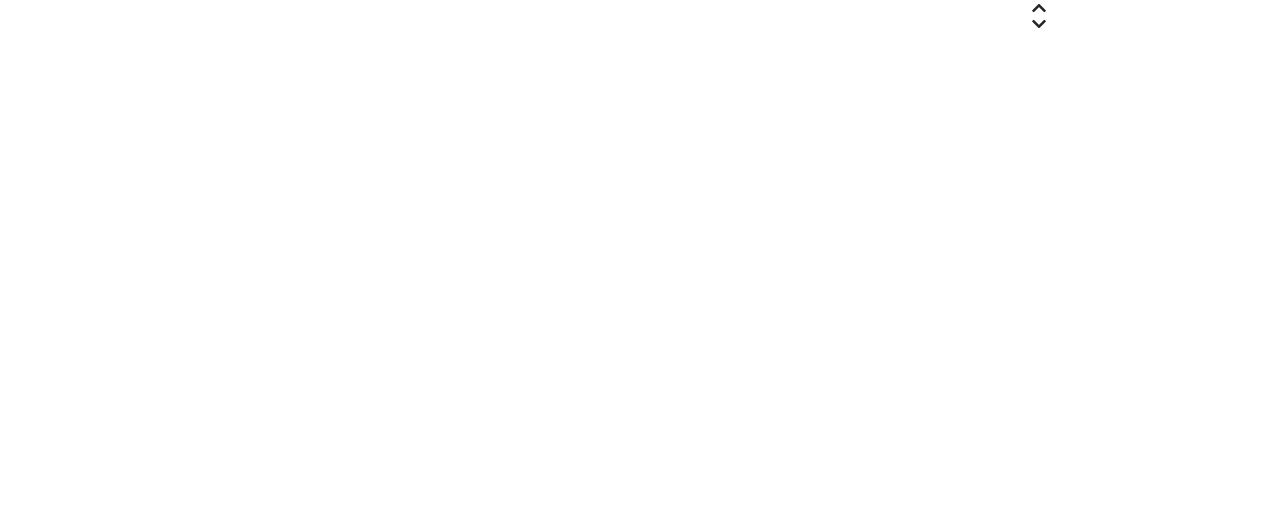
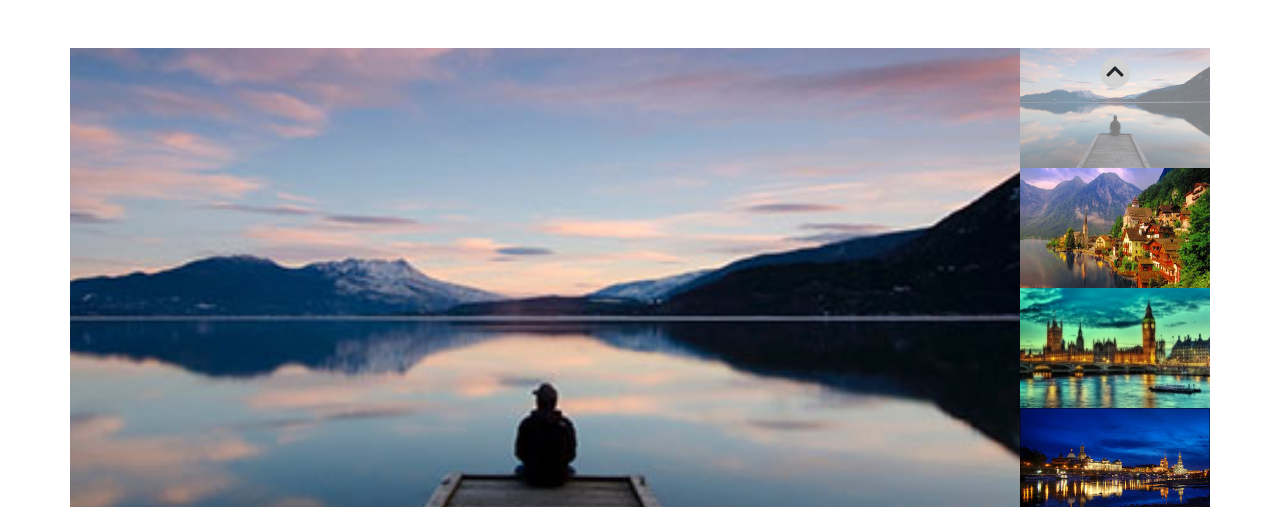
Before and after one commit to Mattia3/js-array-carousel, a plain HTML site: page index.html in a window 1280 px wide. Shown: the top 507 px of the page. Drawn offline with nearby package versions, Linux system fonts and the light colour scheme.

Commit message:
Esercizio completato

```diff
--- a/css/style.css
+++ b/css/style.css
@@ -0,0 +1,54 @@
+.image-container-left > img{
+  position: absolute;
+  top: 0;
+  left: 0;
+  width: 100%;
+  height: 600px;
+  object-fit: cover;
+}
+
+.image-container-right > img{
+  height: 120px;
+  width: 100%;
+}
+
+.arrow-container{
+  position: absolute;
+  top: 0;
+  display: flex;
+  flex-direction: column;
+  justify-content: space-between;
+  bottom: 0;
+  left: 50%;
+  transform: translatex(-50%);
+}
+
+.arrow-background{
+  background-color: lightgray;
+  border-radius: 50%;
+  width: 30px;
+  height: 30px;
+  text-align: center;
+  margin: 10px;
+}
+
+.text-img > .titoli{
+  position: absolute;
+  bottom: 0;
+}
+
+.img-big-active{
+  z-index: 10;
+}
+
+.titoli{
+  position: absolute;
+  z-index: 11;
+  bottom: 38px;
+  color: white;
+  display: none;
+}
+.active{
+  opacity: 0.5;
+  display: block;
+}
--- a/index.html
+++ b/index.html
@@ -14,23 +14,26 @@
 
 <body>
   <div class="container">
-    <div class="row">
+    <div class="row mt-5">
 
-      <div class="col-10">
-        <div class="image-container-left"></div>
-        <div class="text-img"></div>
+      <div class="col-10 position-relative">
+        <div class="image-container-left">
+
+        </div>
       </div>
 
-      <div class="col-2">
+      <div class="col-2 position-relative p-0">
         <div class="image-container-right"></div>
 
-        <div class="arrow-container d-flex flex-column justify-content-between">
+        <div class="arrow-container">
 
-          <div class="arrow-top"></div>
-          <i class="fas fa-chevron-up"></i>
+          <div class="arrow-top arrow-background">
+            <i class="fas fa-chevron-up align-middle fs-5"></i>
+          </div>
 
-          <div class="arrow-bottom"></div>
-          <i class="fas fa-chevron-down"></i>
+          <div class="arrow-bottom arrow-background">
+            <i class="fas fa-chevron-down align-middle fs-5"></i>
+          </div>
         </div>
       </div>
     </div>
--- a/js/script.js
+++ b/js/script.js
@@ -1,9 +1,9 @@
 const items = [
-  'img/01.jpg',
-  'img/02.jpg',
-  'img/03.jpg',
-  'img/04.jpg',
-  'img/05.jpg'
+  'consegna/img/01.jpg',
+  'consegna/img/02.jpg',
+  'consegna/img/03.jpg',
+  'consegna/img/04.jpg',
+  'consegna/img/05.jpg'
 ];
 
 const title = [
@@ -26,12 +26,79 @@ const text = [
 
 const imageContainerLeft = document.querySelector(".image-container-left");
 const carosel = document.querySelector(".image-container-right");
+const textImg = document.querySelector(".text-img");
+let imgSelect = 0;
 
-for (let i = 0; i < items.lenght; i++) {
+for (let i = 0; i < items.length; i++) {
   const urlImgCorrent = items[i];
 
   let op0 = "";
+  if (op0 === items[i]){
+    op0 = "opacity-0";
+  }
 
-  const tagImg = '<img class="${op0}" src="${urlImgCorrent}" alt="immagini #${i}">';
+  const tagImg =`<img class="${op0}" src="${urlImgCorrent}" alt="immagini #${i}">`;
   imageContainerLeft.innerHTML += tagImg;
+  console.log("sono arrivato qua");
+
+  carosel.innerHTML += tagImg;
+
+  let titleText =`<div class="titoli${op0}"><h2>${title[i]}</h2>${text[i]}</div>`
+  imageContainerLeft.innerHTML += titleText;
 }
+
+const selectedText = document.querySelectorAll(".titoli")
+const selectedThumb = document.querySelectorAll(".image-container-right img")
+const selectedBigImg = document.querySelectorAll(".image-container-left img")
+
+let singolSelectedThumb = selectedThumb[imgSelect];
+let singolSelectedBigImg = selectedBigImg[imgSelect];
+let singolSelectedText = selectedText[imgSelect];
+
+singolSelectedText.classList.add("active")
+singolSelectedThumb.classList.add("active")
+singolSelectedBigImg.classList.add("img-big-active")
+
+const arrowTop = document.querySelector(".arrow-top");
+const arrowBottom = document.querySelector(".arrow-bottom");
+
+
+arrowTop.addEventListener("click", function() {
+  //Riazzero il ciclo e lo faccio tornare dall'inizio
+  if(imgSelect === 0){
+    imgSelect = items.length;
+  }
+  singolSelectedThumb.classList.remove("active");
+  singolSelectedBigImg.classList.remove("img-big-active");
+  singolSelectedText.classList.remove("active");
+  imgSelect--;
+  singolSelectedThumb = selectedThumb[imgSelect];
+  singolSelectedBigImg = selectedBigImg[imgSelect];
+  singolSelectedText = selectedText[imgSelect];
+  singolSelectedThumb.classList.add("active");
+  singolSelectedBigImg.classList.add("img-big-active");
+  singolSelectedText.classList.add("active");
+})
+
+arrowBottom.addEventListener("click", function() {
+  //Riazzero il ciclo e lo faccio tornare dall'inizio
+  if(imgSelect === items.length -1){
+    imgSelect = -1;
+  }
+  singolSelectedThumb.classList.remove("active");
+  singolSelectedBigImg.classList.remove("img-big-active")
+  singolSelectedText.classList.remove("active");
+  imgSelect++;
+  singolSelectedThumb = selectedThumb[imgSelect];
+  singolSelectedBigImg = selectedBigImg[imgSelect];
+  singolSelectedText = selectedText[imgSelect];
+  singolSelectedThumb.classList.add("active")
+  singolSelectedBigImg.classList.add("img-big-active")
+  singolSelectedText.classList.add("active");
+
+})
+
+
+
+//titoli nascosti
+//
```
